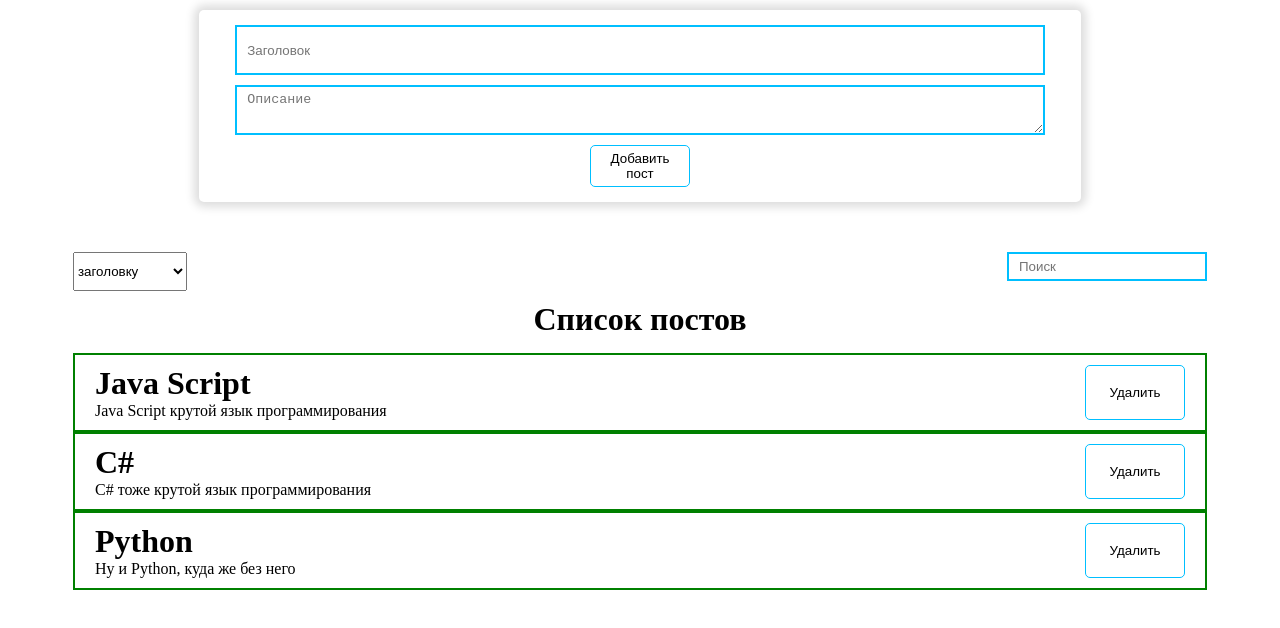
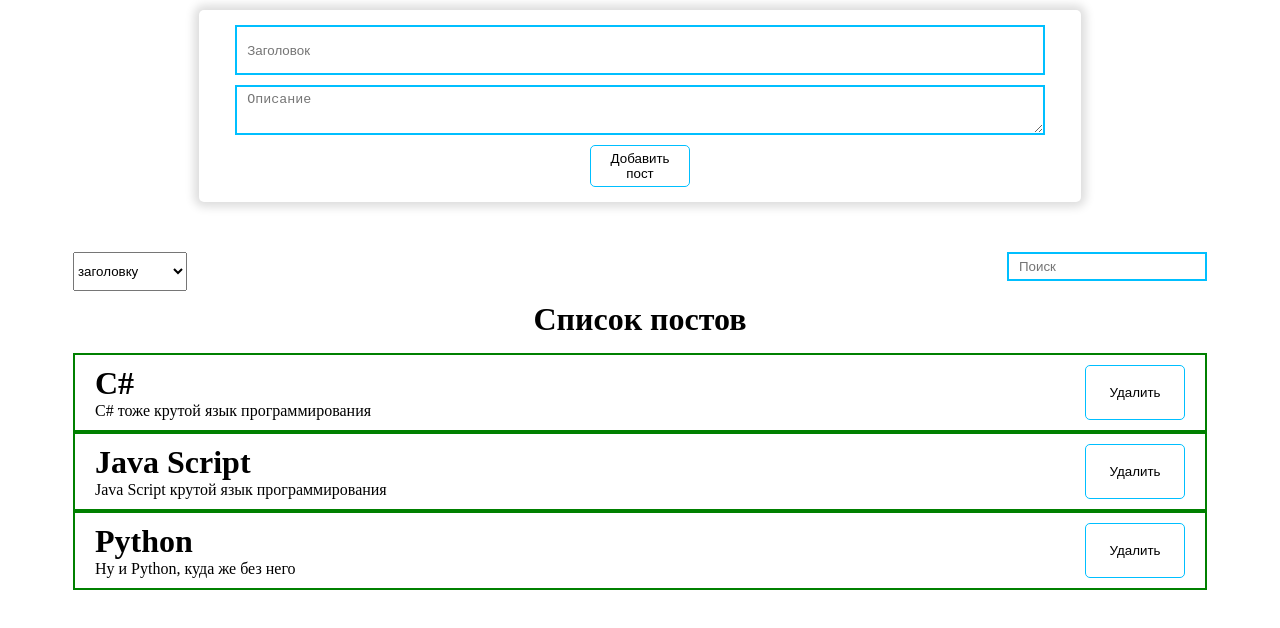
Before and after one commit to SteamDwarf/ReactNote, a React (Create React App) app: page / in a window 1280 px wide. Shown: the top 628 px of the page. Built offline with nearby package versions, Linux system fonts and the light colour scheme.

Commit message:
Added filtering

```diff
--- a/src/App.js
+++ b/src/App.js
@@ -1,4 +1,4 @@
-import React, {useState} from 'react';
+import {React, useState, useMemo} from 'react';
 import "./styles/App.css";
 import PostsList from './components/PostsList';
 import PostForm from './components/PostForm';
@@ -11,8 +11,29 @@ function App () {
     {id: "2", title: "C#", body: "С# тоже крутой язык программирования"},
     {id: "3", title: "Python", body: "Ну и Python, куда же без него"},
   ]);
-  //const [curSortOption, setCurSortOption] = useState('');
+  const [curSortOption, setCurSortOption] = useState('title');
+  const [postFilter, setPostFilter] = useState('');
 
+  const sortedPosts = useMemo(() => {
+    return ([...posts].sort((a,b) => a[curSortOption].localeCompare(b[curSortOption]))
+    );
+  }, [posts, curSortOption]);
+
+  const sortedAndFilteredPosts = useMemo(() => {
+    let findedPosts = [];
+    if(postFilter === '') {
+      findedPosts = sortedPosts;
+    } else {
+      sortedPosts.forEach(post => {
+        let postTitle = post.title.toLowerCase();
+        let postBody = post.body.toLowerCase();
+        if(postTitle.includes(postFilter) || postBody.includes(postFilter)) {
+          findedPosts.push(post);
+        }
+      });
+    }
+    return findedPosts;
+  }, [postFilter, posts]);
 
 
   function addNewPost(newPost) {
@@ -22,7 +43,12 @@ function App () {
     setPosts(posts.filter(post => post.id !== delPost.id));
   }
   function changePostOrder(value) {
+    setCurSortOption(value);
     setPosts([...posts].sort((a,b) => a[value].localeCompare(b[value])));
+  }
+  function findPosts(value) {
+    let lowerValue = value.toLowerCase();
+    setPostFilter(lowerValue);
   }
 
   return (
@@ -32,8 +58,8 @@ function App () {
         posts.length !== 0
         ?
           <div className={"post-list"}>
-            <PostVieweControl changePostOrder={changePostOrder} />
-            <PostsList posts={posts} deletePost={deletePost}/>
+            <PostVieweControl changePostOrder={changePostOrder} findPosts={findPosts} />
+            <PostsList posts={sortedAndFilteredPosts} deletePost={deletePost}/>
           </div>
         :
           <h1>Посты не найдены</h1>
--- a/src/components/PostVieweControl.js
+++ b/src/components/PostVieweControl.js
@@ -16,6 +16,7 @@ function PostVieweControl(props) {
     }
     function searchPosts(value) {
         setSearchValue(value);
+        props.findPosts(value);
     }
 
     return (
```
